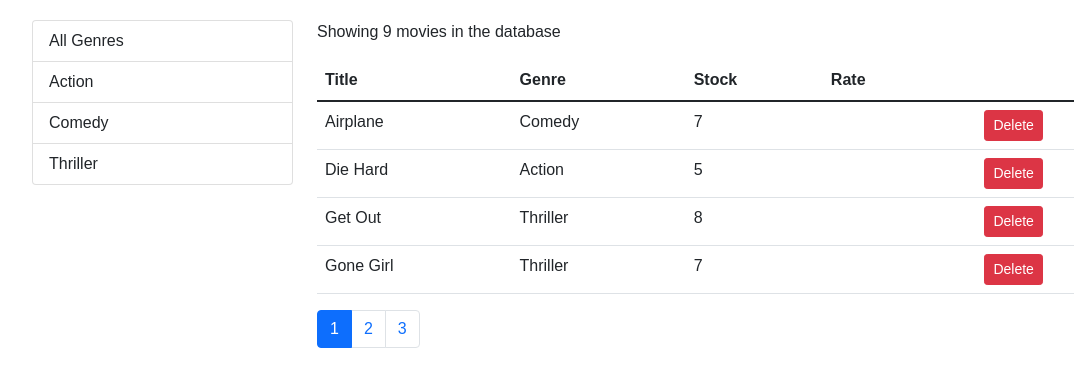
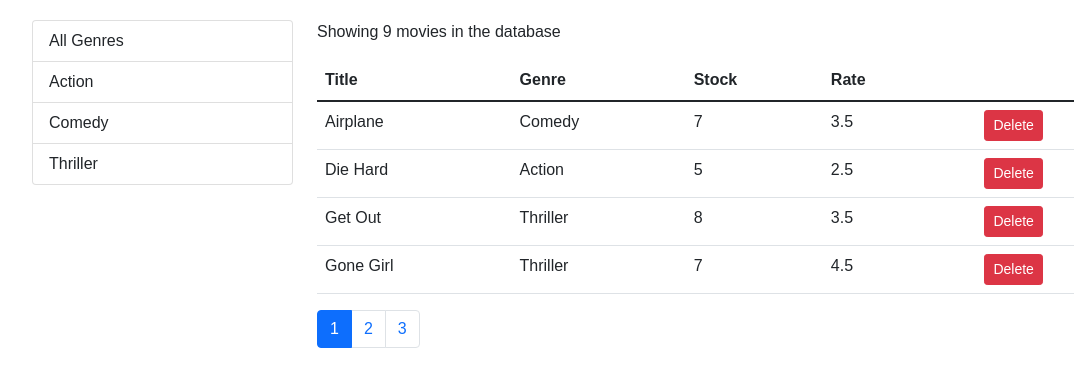
Before and after one commit to ashvinsunga/video_axis, a React (Create React App) app in the folder client/: page / in a window 1280 px wide. Shown: the top 386 px of the page, without its empty margins (50-1124 px from the left). Built offline with nearby package versions, Linux system fonts and the light colour scheme; the HTML template or start-up script is replaced by a standard one.

Commit message:
sorting done

```diff
--- a/client/src/components/common/like.jsx
+++ b/client/src/components/common/like.jsx
@@ -1,4 +1,4 @@
-import React, { Component } from "react";
+import React from "react";
 
 const Like = ({ liked, onClick }) => {
   let classes = "fa fa-star";
--- /dev/null
+++ b/client/src/components/common/table.jsx
@@ -0,0 +1,15 @@
+import React from "react";
+import TableHeader from "./tableHeader";
+import TableBody from "./tableBody";
+
+const Table = ({ columns, sortColumn, onSort, data }) => {
+  return (
+    <table className="table">
+      <TableHeader columns={columns} sortColumn={sortColumn} onSort={onSort} />
+      {/* data is used, instead of movies to make the components reusable */}
+      <TableBody data={data} columns={columns} />
+    </table>
+  );
+};
+
+export default Table;
--- /dev/null
+++ b/client/src/components/common/tableBody.jsx
@@ -0,0 +1,33 @@
+import React, { Component } from "react";
+import lodash from "lodash";
+
+class TableBody extends Component {
+  renderCell = (item, column) => {
+    if (column.content) return column.content(item);
+
+    return lodash.get(item, column.path);
+  };
+
+  createKey = (item, column) => {
+    return item._id + (column.path || column.key);
+  };
+
+  render() {
+    const { data, columns } = this.props;
+    return (
+      <tbody>
+        {data.map((item) => (
+          <tr key={item._id}>
+            {columns.map((column) => (
+              <td key={this.createKey(item, column)}>
+                {this.renderCell(item, column)}{" "}
+              </td>
+            ))}
+          </tr>
+        ))}
+      </tbody>
+    );
+  }
+}
+
+export default TableBody;
--- a/client/src/components/common/tableHeader.jsx
+++ b/client/src/components/common/tableHeader.jsx
@@ -12,16 +12,25 @@
     this.props.onSort(sortColumn);
   };
 
+  renderSortIcon = (column) => {
+    const { sortColumn } = this.props;
+    if (column.path !== sortColumn.path) return null;
+    if (sortColumn.order === "asc") {
+      return <i className="fa fa-sort-asc"></i>;
+    }
+    return <i className="fa fa-sort-desc"></i>;
+  };
   render() {
     return (
       <thead>
         <tr>
           {this.props.columns.map((column) => (
             <th
+              className="clickable"
               onClick={() => this.raiseSort(column.path)}
               key={column.path || column.key}
             >
-              {column.label}
+              {column.label} {this.renderSortIcon(column)}
             </th>
           ))}
         </tr>
--- a/client/src/components/movies.jsx
+++ b/client/src/components/movies.jsx
@@ -49,9 +49,7 @@
     this.setState({ sortColumn: sortColumn });
   };
 
-  render() {
-    //Use destructuring then rename it as count
-    const { length: count } = this.state.movies;
+  getPagedData = () => {
     const {
       pageSize,
       currentPage,
@@ -59,8 +57,6 @@
       selectedGenre,
       sortColumn,
     } = this.state;
-
-    if (count === 0) return <p>There are no movies in the database.</p>;
 
     const filtered =
       selectedGenre && selectedGenre._id
@@ -73,6 +69,18 @@
       [sortColumn.order]
     );
     const movies = paginate(sorted, currentPage, pageSize);
+
+    return { totalCount: filtered.length, data: movies };
+  };
+  render() {
+    //Use destructuring then rename it as count
+    const { length: count } = this.state.movies;
+    const { pageSize, currentPage, sortColumn } = this.state;
+
+    if (count === 0) return <p>There are no movies in the database.</p>;
+
+    const { totalCount, data: movies } = this.getPagedData();
+
     return (
       <div className="row">
         <div className="col-3">
@@ -85,7 +93,7 @@
           />
         </div>
         <div className="col">
-          <p>Showing {filtered.length} movies in the database</p>
+          <p>Showing {totalCount} movies in the database</p>
           <MoviesTable
             movies={movies}
             sortColumn={sortColumn}
@@ -94,7 +102,7 @@
             onSort={this.handleSort}
           />
           <Pagination
-            itemsCount={filtered.length}
+            itemsCount={totalCount}
             pageSize={pageSize}
             currentPage={currentPage}
             onPageChange={this.handlePageChange}
--- a/client/src/components/moviesTable.jsx
+++ b/client/src/components/moviesTable.jsx
@@ -1,5 +1,5 @@
 import React, { Component } from "react";
-import TableHeader from "./common/tableHeader";
+import Table from "./common/table";
 import Like from "./common/like";
 
 class MoviesTable extends Component {
@@ -7,42 +7,34 @@
     { path: "title", label: "Title" },
     { path: "genre.name", label: "Genre" },
     { path: "numberInStock", label: "Stock" },
-    { path: "dailRentalRate", label: "Rate" },
-    { key: "like" },
-    { key: "delete" },
+    { path: "dailyRentalRate", label: "Rate" },
+    {
+      key: "like",
+      content: (movie) => (
+        <Like liked={movie.liked} onClick={() => this.props.onLike(movie)} />
+      ),
+    },
+    {
+      key: "delete",
+      content: (movie) => (
+        <button
+          onClick={() => this.props.onDelete(movie)}
+          className="btn btn-danger btn-sm"
+        >
+          Delete
+        </button>
+      ),
+    },
   ];
   render() {
-    const { movies, onLike, onDelete, onSort, sortColumn } = this.props;
+    const { movies, onSort, sortColumn } = this.props;
     return (
-      <table className="table">
-        <TableHeader
-          columns={this.columns}
-          sortColumn={sortColumn}
-          onSort={onSort}
-        />
-        <tbody>
-          {movies.map((movie) => (
-            <tr key={movie._id}>
-              <td>{movie.title}</td>
-              <td>{movie.genre.name}</td>
-              <td>{movie.numberInStock}</td>
-              <td>{movie.dailRentalRate}</td>
-              <td>
-                {" "}
-                <Like liked={movie.liked} onClick={() => onLike(movie)} />
-              </td>
-              <td>
-                <button
-                  onClick={() => onDelete(movie)}
-                  className="btn btn-danger btn-sm"
-                >
-                  Delete
-                </button>
-              </td>
-            </tr>
-          ))}
-        </tbody>
-      </table>
+      <Table
+        columns={this.columns}
+        data={movies}
+        sortColumn={sortColumn}
+        onSort={onSort}
+      />
     );
   }
 }
--- a/client/src/index.css
+++ b/client/src/index.css
@@ -3,3 +3,7 @@
   padding: 20px 0 0 0;
   font-family: sans-serif;
 }
+
+.clickable {
+  cursor: pointer;
+}
```
